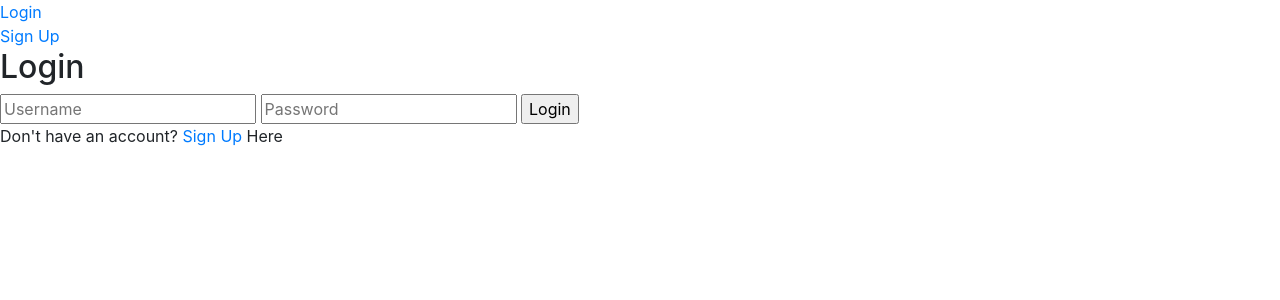
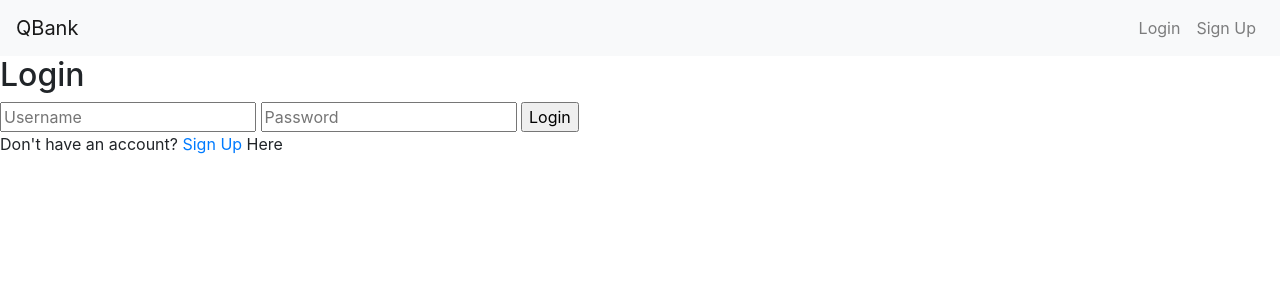
Before and after one commit to cHa-dotlearnsonline/medQBank, a Django app: page /login in a window 1280 px wide. Shown: the top 300 px of the page. Run offline with Django 4.2, Linux system fonts and the light colour scheme.

Commit message:
Added some bootstrap to the index page

```diff
--- a/myQBank/models.py
+++ b/myQBank/models.py
@@ -9,6 +9,7 @@ class User(AbstractUser):
 # This just records the particular course
 class Course(models.Model):
     course_name = models.CharField(max_length=255)
+    image_url = models.URLField(blank = True)
     typical_year = models.IntegerField(blank=True)
     def __str__(self):
         return f"{self.course_name}"
--- a/myQBank/templates/myQBank/layout.html
+++ b/myQBank/templates/myQBank/layout.html
@@ -11,24 +11,35 @@
     <title>QBank</title>
 </head>
 <body>
-    <!--TODO add the registration view and loging view-->
-    <header>
-        {% if user.is_authenticated %}
-        <div>
-            <a href="{% url 'profile' user.username %}"> {{user.username}}</a>
+    <nav class="navbar navbar-expand-lg navbar-light bg-light">
+        <a class="navbar-brand" href="{% url 'index' %}">QBank</a>
+        <button class="navbar-toggler" type="button" data-toggle="collapse" data-target="#navbarNav" aria-controls="navbarNav" aria-expanded="false" aria-label="Toggle navigation">
+          <span class="navbar-toggler-icon"></span>
+        </button>
+        <div class="collapse navbar-collapse" id="navbarNav">
+          <ul class="navbar-nav ml-auto">
+            {% if user.is_authenticated %}
+            <li class="nav-item active">
+              <a class="nav-link" href="{% url 'profile' user.username %}" >{{user.username}}<span class="sr-only">(current)</span></a>
+            </li>
+            <li class="nav-item ml-auto">
+                <a class="nav-link" href="{% url 'logout' %}">Logout</a>
+              </li>
+            {% else %}
+            <li class="nav-item">
+              <a class="nav-link" href="{% url 'login' %}">Login</a>
+            </li>
+            <li class="nav-item">
+              <a class="nav-link"  href="{% url 'register' %}">Sign Up</a>
+            </li>
+            {% endif %}
+          </ul>
+
         </div>
-        <div>
-            <a href="{% url 'logout' %}">Log Out</a>
-        </div>
-        {% else %}
-        <div>
-            <a href="{% url 'login' %}">Login</a>
-        </div>
-        <div>
-            <a href="{% url 'register' %}">Sign Up</a>
-        </div>
-        {% endif %}
-    </header>
+      </nav>
+
+
+
     {% block body %}
     {% endblock %}
     <!-- Optional JavaScript -->
--- a/myQBank/urls.py
+++ b/myQBank/urls.py
@@ -17,5 +17,6 @@ urlpatterns = [
     path("login", views.login_view, name="login"),
     path("register", views.register_view, name="register"),
     path("addCourse", views.add_course, name="addCourse"),
-    path("profile/<str:username>", views.profile_view, name="profile")
+    path("profile/<str:username>", views.profile_view, name="profile"),
+    path("logout", views.logout_view, name="logout")
 ]
--- a/myQBank/views.py
+++ b/myQBank/views.py
@@ -56,7 +56,8 @@ def login_view(request):
             })
     return render(request, "myQBank/login.html")
 
-def logout(request):
+# We are logging out people here
+def logout_view(request):
     logout(request)
     return HttpResponseRedirect(reverse("index"))
 
```
Also changed, not shown: myQBank/templates/myQBank/index.html (+19 -4 lines), db.sqlite3, myQBank/migrations/0006_course_image_url.py (added).
